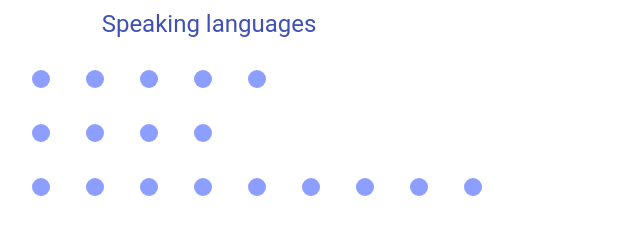
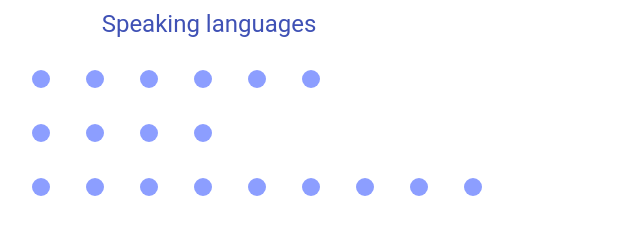
Before and after one commit to mihail-yankovskyi/mihail-yankovskyi.github.io, a plain HTML site: page index.html in a window 1280 px wide. Shown: the part 1938-2167 px from the top of the page, 431-1071 px from the left. Drawn offline with Linux system fonts and the light colour scheme.

Commit message:
feat(indexHtml): increased english language level to 7

```diff
--- a/index.html
+++ b/index.html
@@ -289,6 +289,7 @@
               <span class="level"></span>
               <span class="level"></span>
               <span class="level"></span>
+              <span class="level"></span>
             </div>
           </div>
 
```
